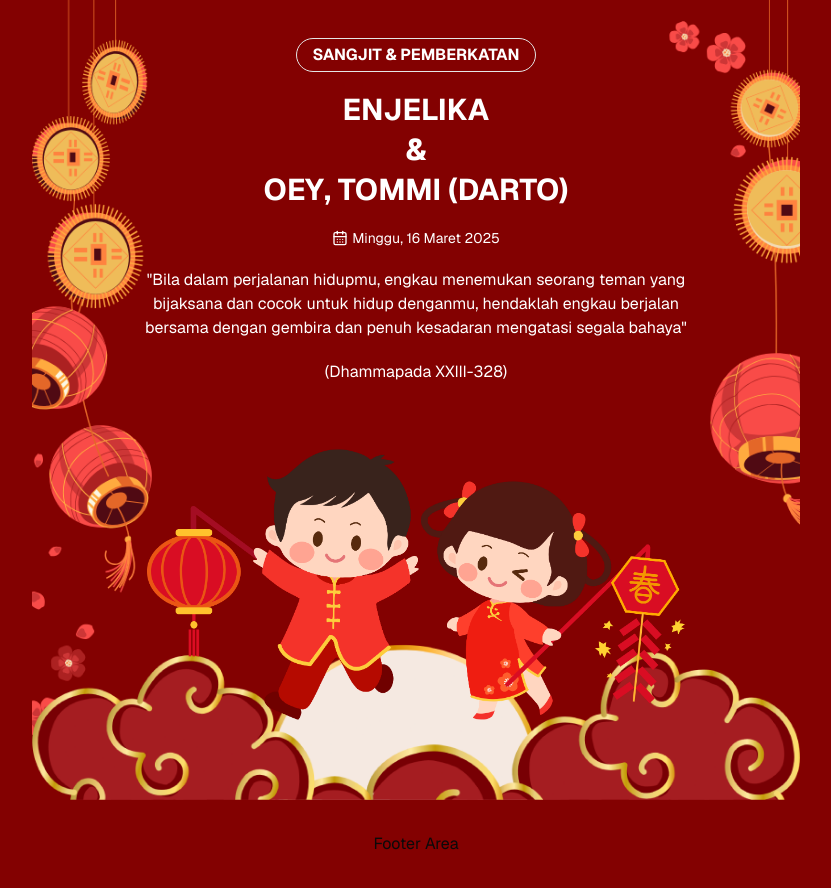
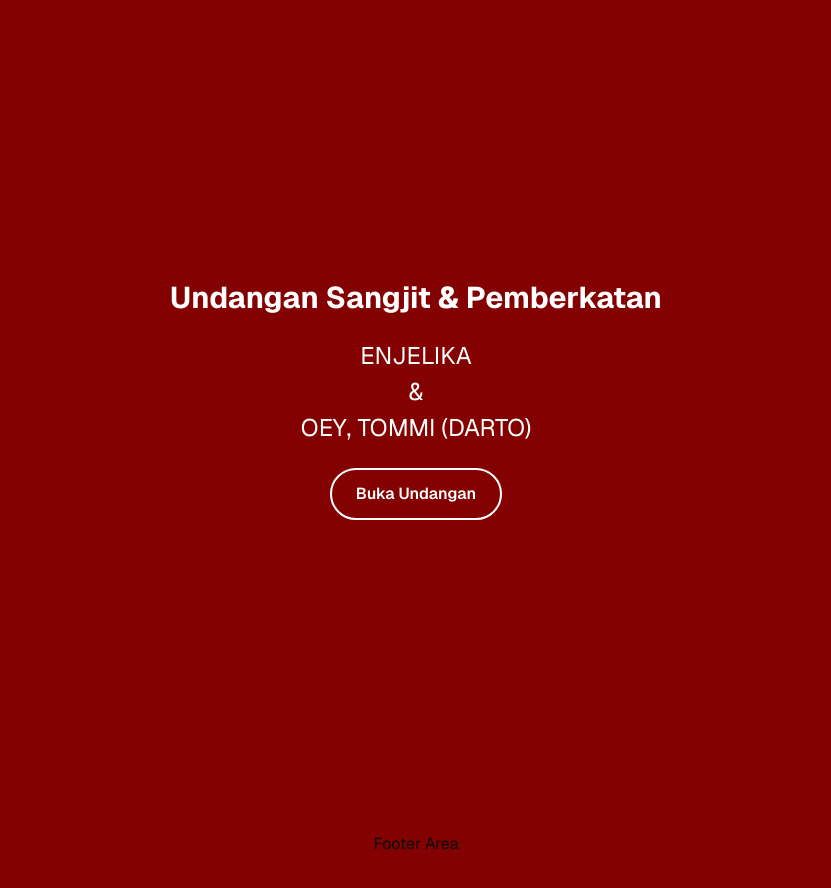
Before and after one commit to iyansanjaya/wedding-invitation, a Next.js app: page /tommy-enjelika in a window 1280 px wide. Shown: the top 888 px of the page, without its empty margins (224-1055 px from the left). Built offline with nearby package versions, Linux system fonts and the light colour scheme.

Commit message:
added opening overlay

```diff
--- a/package.json
+++ b/package.json
@@ -17,6 +17,7 @@
     "next-themes": "^0.4.4",
     "react": "^19.0.0",
     "react-dom": "^19.0.0",
+    "react-motion": "^0.5.2",
     "tailwind-merge": "^3.0.1",
     "tailwindcss-animate": "^1.0.7"
   },
--- a/src/app/tommy-enjelika/page.tsx
+++ b/src/app/tommy-enjelika/page.tsx
@@ -1,9 +1,14 @@
+"use client";
+
 import Image from "next/image";
 import { BlurFade } from "@/components/magicui/blur-fade";
 import { CalendarDays } from "lucide-react";
+import InvitationOverlay from "@/components/template/opening";
 
 export default function Pages() {
   return (
+    <>
+      <InvitationOverlay />
       <main className="h-svh bg-[#830101] text-white">
         <div className="h-svh relative flex justify-center max-w-[768px] m-auto">
           <Image
@@ -76,5 +81,6 @@ export default function Pages() {
           </div>
         </div>
       </main>
+    </>
   );
 }
--- /dev/null
+++ b/src/components/template/opening.tsx
@@ -0,0 +1,60 @@
+import React, { useState } from "react";
+
+interface InvitationOverlayProps {
+  title?: string;
+  bride?: string;
+  groom?: string;
+}
+
+const InvitationOverlay: React.FC<InvitationOverlayProps> = ({
+  title = "Undangan Sangjit & Pemberkatan",
+  bride = "ENJELIKA",
+  groom = "OEY, TOMMI (DARTO)",
+}) => {
+  const [isOpen, setIsOpen] = useState(true);
+  const [isVisible, setIsVisible] = useState(true);
+
+  const handleClose = () => {
+    setIsVisible(false);
+    setTimeout(() => setIsOpen(false), 500); // Match with transition duration
+  };
+
+  if (!isOpen) return null;
+
+  return (
+    <div
+      className={`
+        fixed inset-0 bg-[#830101] z-50
+        flex flex-col items-center justify-center text-white
+        transition-all duration-500 ease-in-out
+        ${isVisible ? "opacity-100" : "opacity-0"}
+      `}
+    >
+      <div
+        className={`
+        text-center space-y-6
+        transition-all duration-500 ease-in-out
+        ${isVisible ? "translate-y-0 opacity-100" : "translate-y-10 opacity-0"}
+      `}
+      >
+        <h2 className="text-2xl md:text-3xl font-bold">{title}</h2>
+        <div className="space-y-1">
+          <p className="text-xl md:text-2xl">{bride}</p>
+          <p className="text-xl md:text-2xl">&</p>
+          <p className="text-xl md:text-2xl">{groom}</p>
+        </div>
+        <button
+          onClick={handleClose}
+          className="px-6 py-3 rounded-full border-2 border-white
+                   hover:bg-white hover:text-[#830101]
+                   transition-colors duration-300
+                   text-sm md:text-base font-semibold"
+        >
+          Buka Undangan
+        </button>
+      </div>
+    </div>
+  );
+};
+
+export default InvitationOverlay;
```
Also changed, not shown: 1 other file (tests, documents, lock files or other folders). Lines whose indentation alone changed are shown as unchanged.
